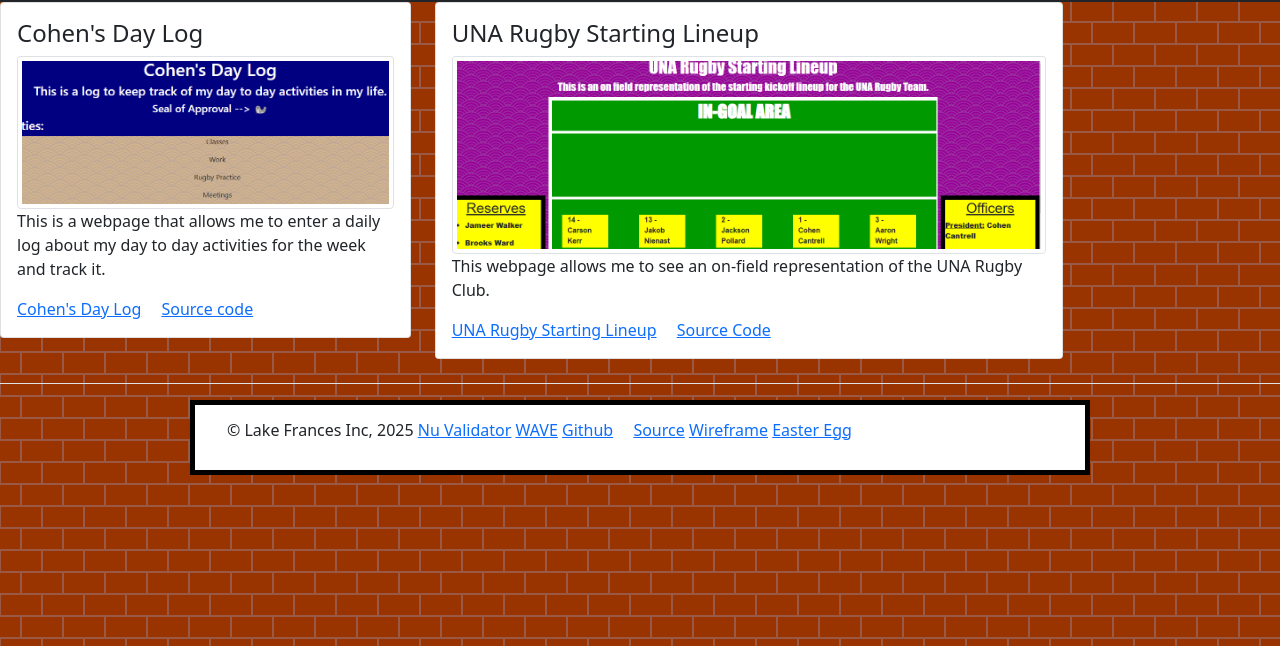
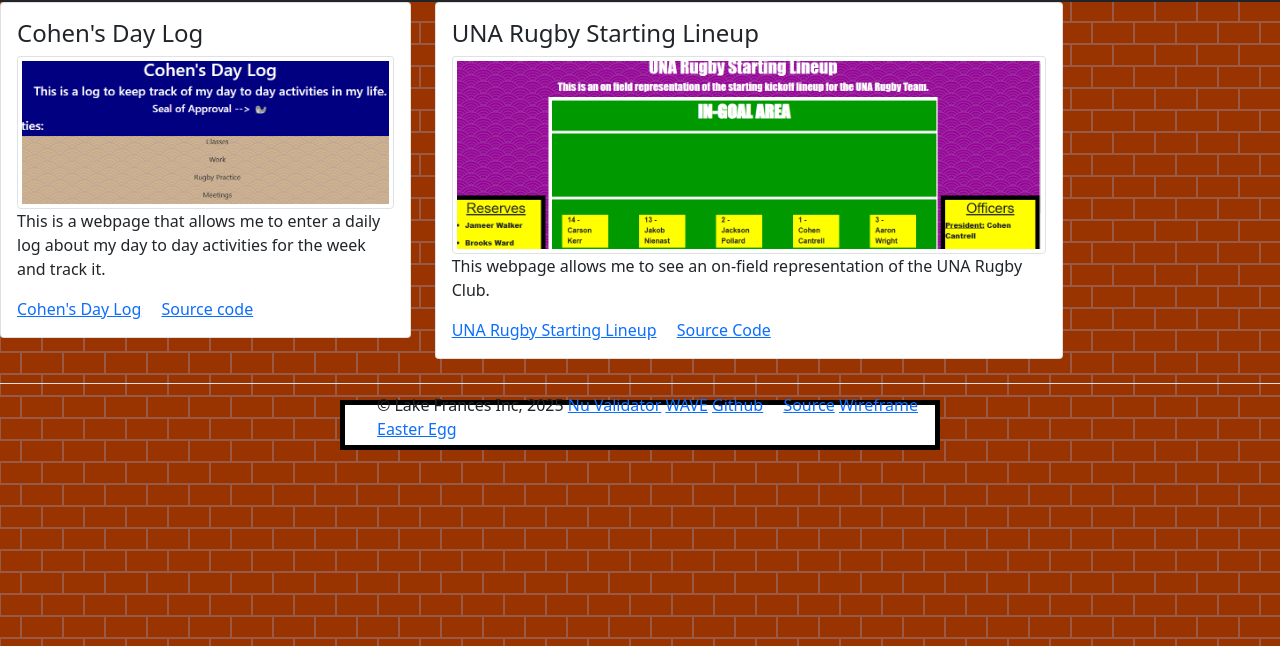
Before and after one commit to ccantrell2/dev-charlie-project, a plain HTML site: page index.html in a window 1280 px wide. Shown: the part 154-800 px from the top of the page. Drawn offline with nearby package versions, Linux system fonts and the light colour scheme; a web font is replaced by a local one.

Commit message:
Update style.css

```diff
--- a/styles/style.css
+++ b/styles/style.css
@@ -29,8 +29,8 @@ background-color: #000033;
 }
 
 #links {
-height: 75px;
-width: 900px;
+height: 50px;
+width: 600px;
 border: 5px solid black;
 margin: auto;
 background-color: #FFFFFF;
```
